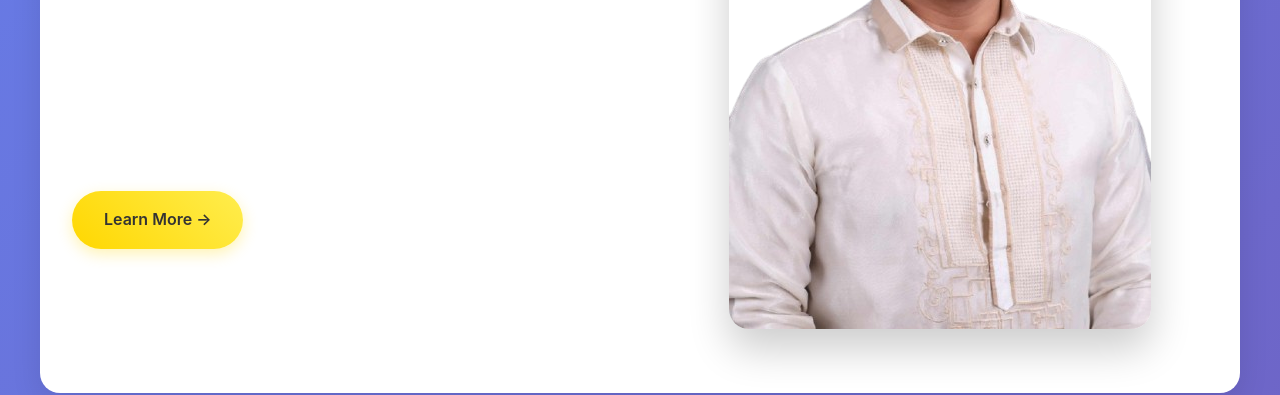
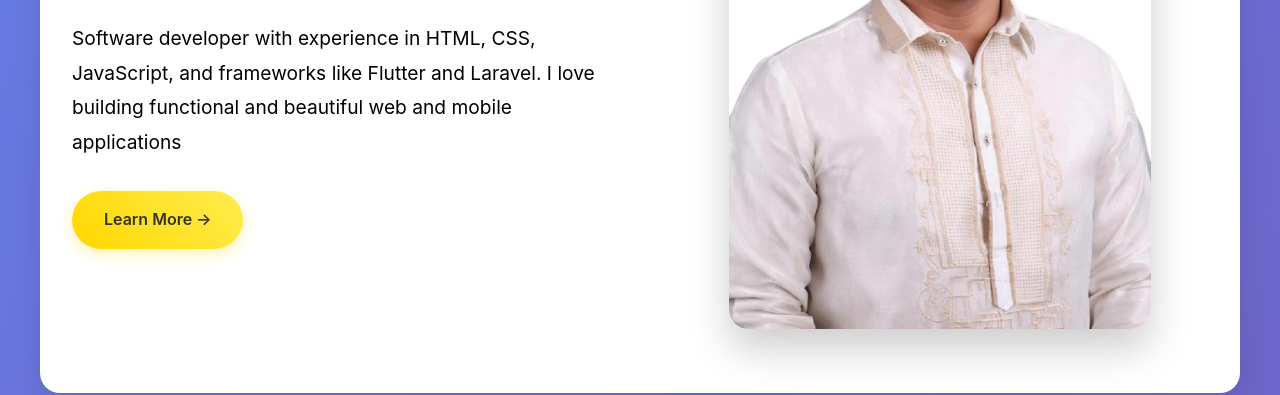
Before and after one commit to crepuscule11/portfolio, a plain HTML site: page index.html in a window 1280 px wide. Shown: the part 406-801 px from the top of the page. Drawn offline with Linux system fonts and the light colour scheme.

Commit message:
Add files via upload

```diff
--- a/index.html
+++ b/index.html
@@ -111,7 +111,7 @@
         .hero-text p {
             font-size: 1.2rem;
             margin-bottom: 2rem;
-            color: rgba(255, 255, 255, 0.9);
+            color: black;
             line-height: 1.8;
         }
 
```
